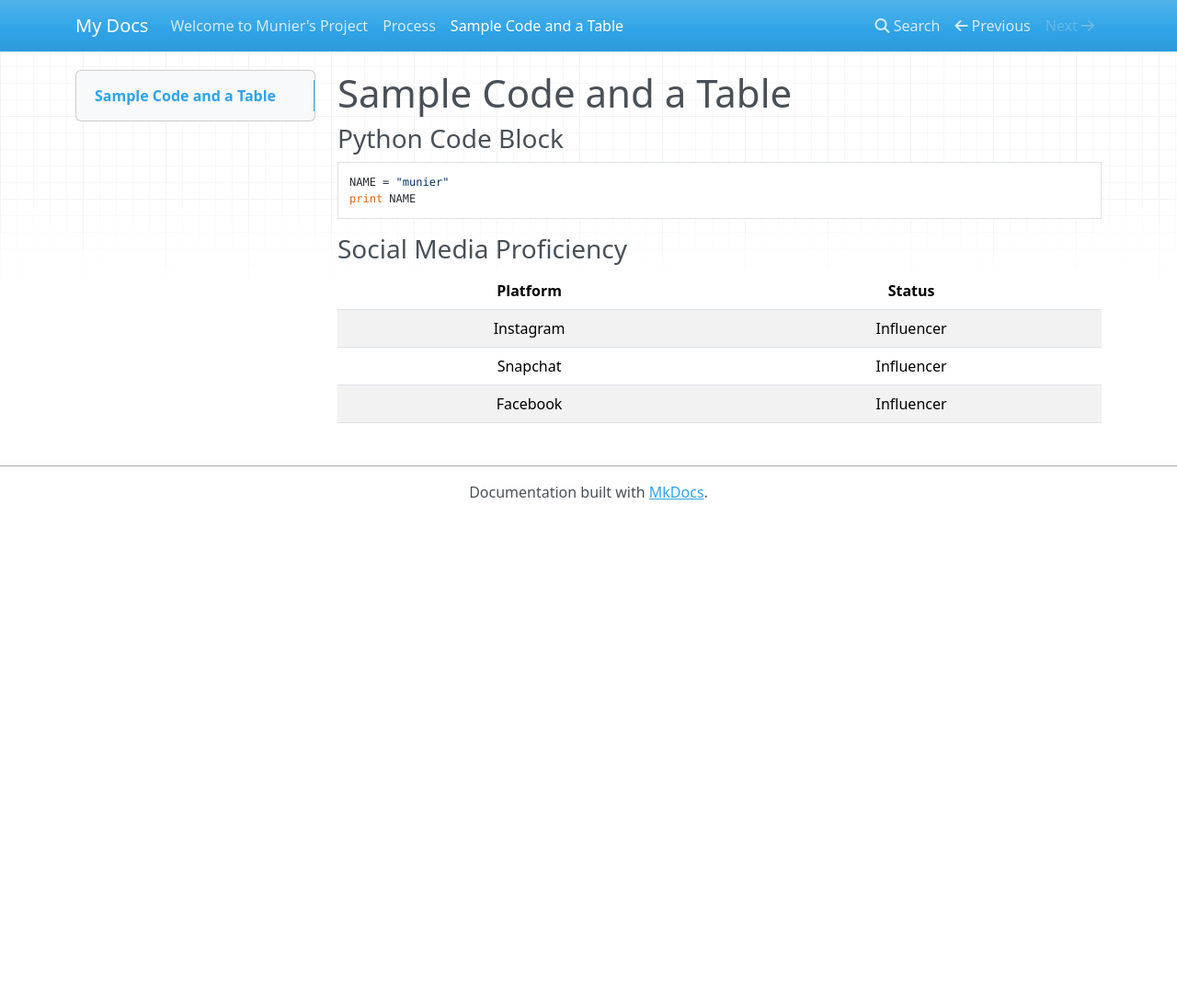
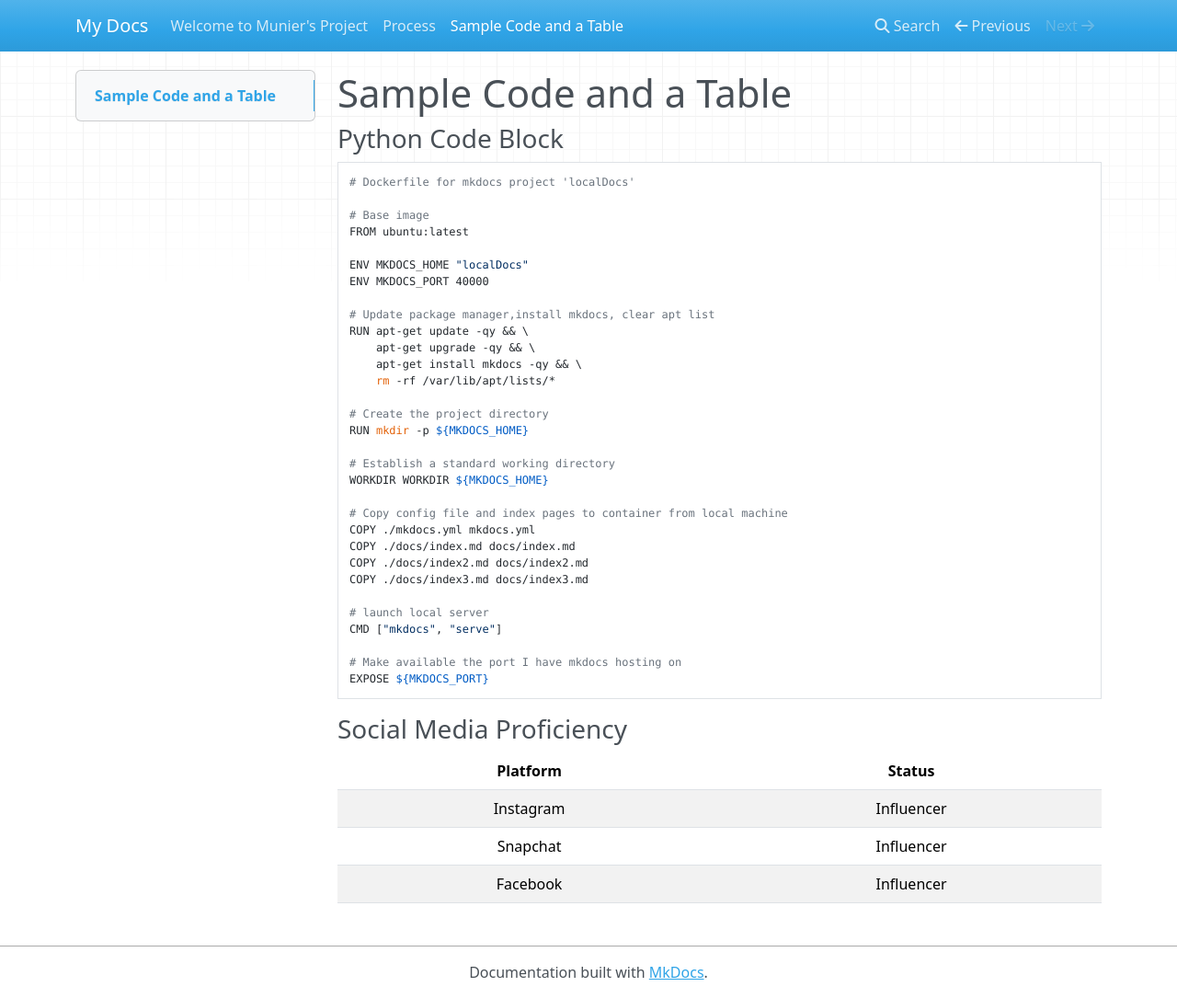
Before and after one commit to MunierSaadeh/mkdocs, an MkDocs documentation site: the page built from docs/index3.md, in a window 1280 px wide and 1085 px high. Shown: the whole window at 92% size. Built offline with MkDocs 1.6.1, drawn with Linux system fonts in a browser that asks for light colours; nearby versions of some CDN libraries.

Commit message:
added Dockerfile to code blocl

````diff
--- a/docs/index3.md
+++ b/docs/index3.md
@@ -2,9 +2,38 @@
 
 ### Python Code Block
 
-```python
-NAME = "munier"
-print NAME
+```
+# Dockerfile for mkdocs project 'localDocs'
+
+# Base image
+FROM ubuntu:latest
+
+ENV MKDOCS_HOME "localDocs"
+ENV MKDOCS_PORT 40000
+
+# Update package manager,install mkdocs, clear apt list
+RUN apt-get update -qy && \
+    apt-get upgrade -qy && \
+    apt-get install mkdocs -qy && \
+    rm -rf /var/lib/apt/lists/*
+
+# Create the project directory
+RUN mkdir -p ${MKDOCS_HOME}
+
+# Establish a standard working directory
+WORKDIR WORKDIR ${MKDOCS_HOME}
+
+# Copy config file and index pages to container from local machine
+COPY ./mkdocs.yml mkdocs.yml
+COPY ./docs/index.md docs/index.md
+COPY ./docs/index2.md docs/index2.md
+COPY ./docs/index3.md docs/index3.md
+
+# launch local server
+CMD ["mkdocs", "serve"]
+
+# Make available the port I have mkdocs hosting on
+EXPOSE ${MKDOCS_PORT}
 ```
 
 ### Social Media Proficiency
````
